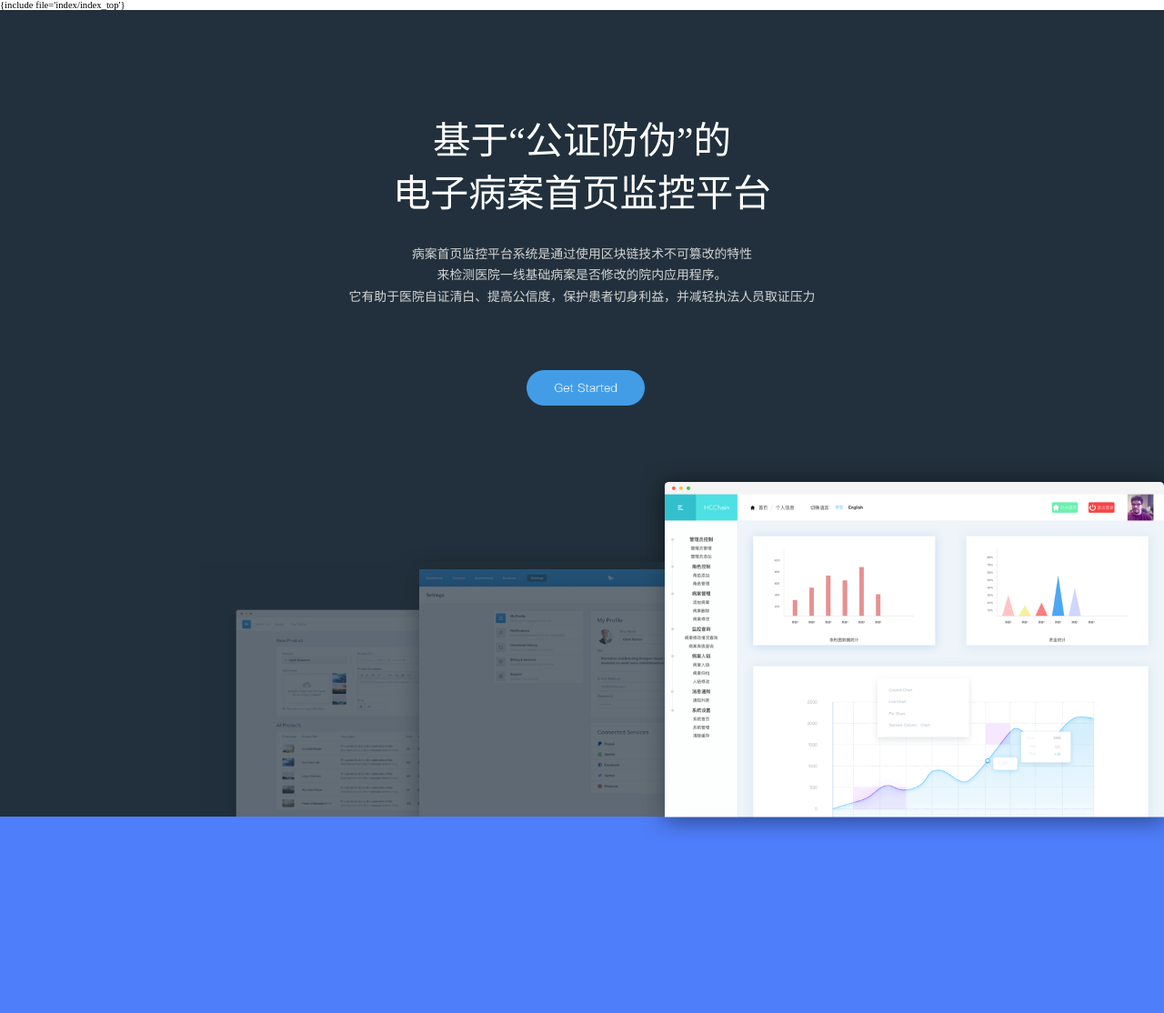
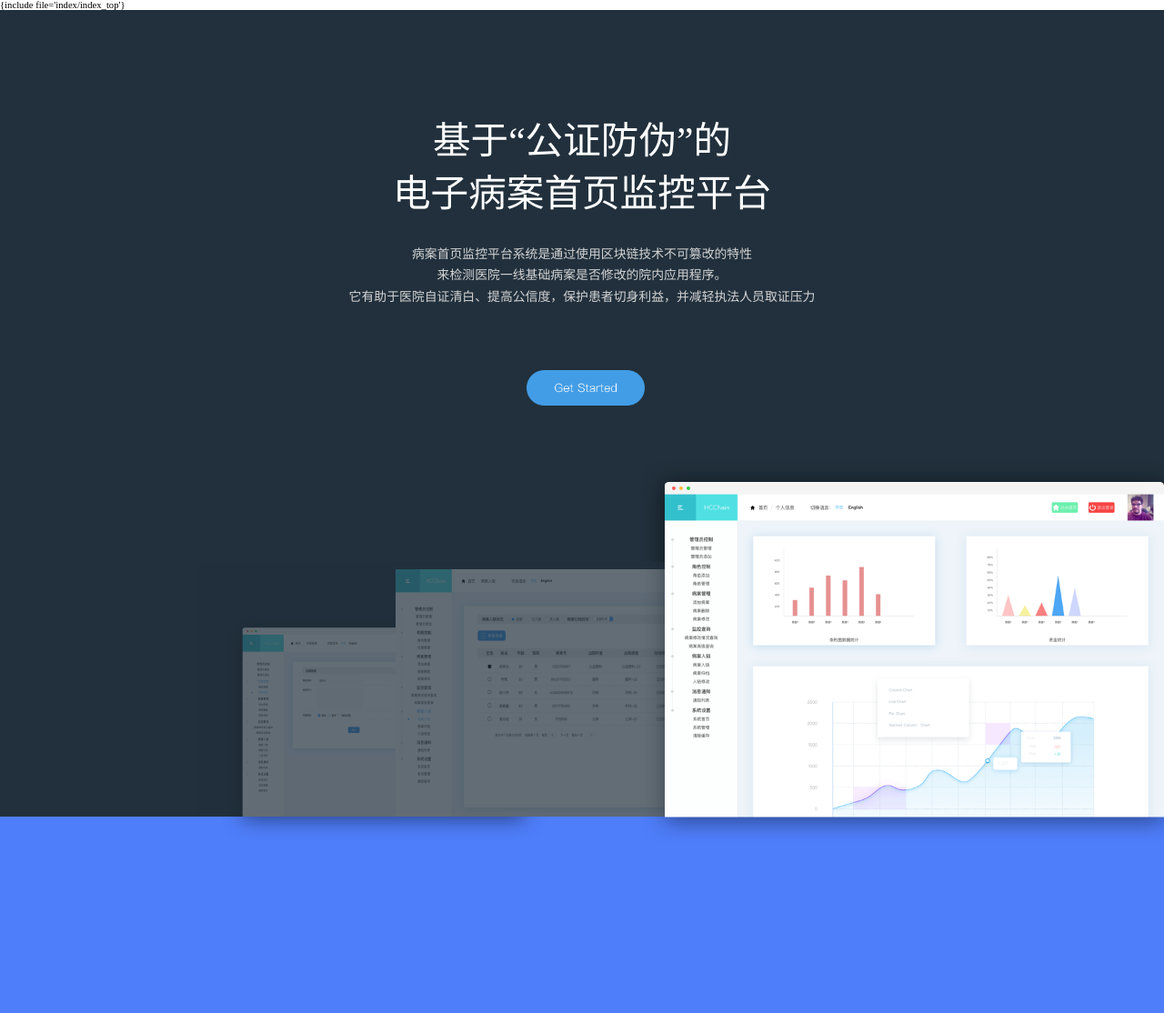
Before and after one commit to larkin2296/lianxing_web, a PHP site: the page made by apps/index/view/project_show/index.html in a window 1280 px wide. Shown: the top 1114 px of the page at 91% size. Run offline with PHP 8.4, Linux system fonts and the light colour scheme; the template is opened without the code that fills it, so the values that code supplies are empty.

Commit message:
no message

```diff
--- a/public/static/css/projectshow.css
+++ b/public/static/css/projectshow.css
@@ -69,14 +69,15 @@
 .fir_pic_1{
     position: absolute;
     left: 19%;
-    bottom: 0px;
+    bottom: -7%;
     width: 27.9%;
  }
 .fir_pic_2{
     position: absolute;
     left: 34%;
     bottom: 0px;
-    width: 37%;
+    width: 33%;
+
 }
 .fir_pic_3{
     position: absolute;
```
Also changed, not shown: public/static/img/Group_10.jpg, public/static/img/Group_7.jpg.
